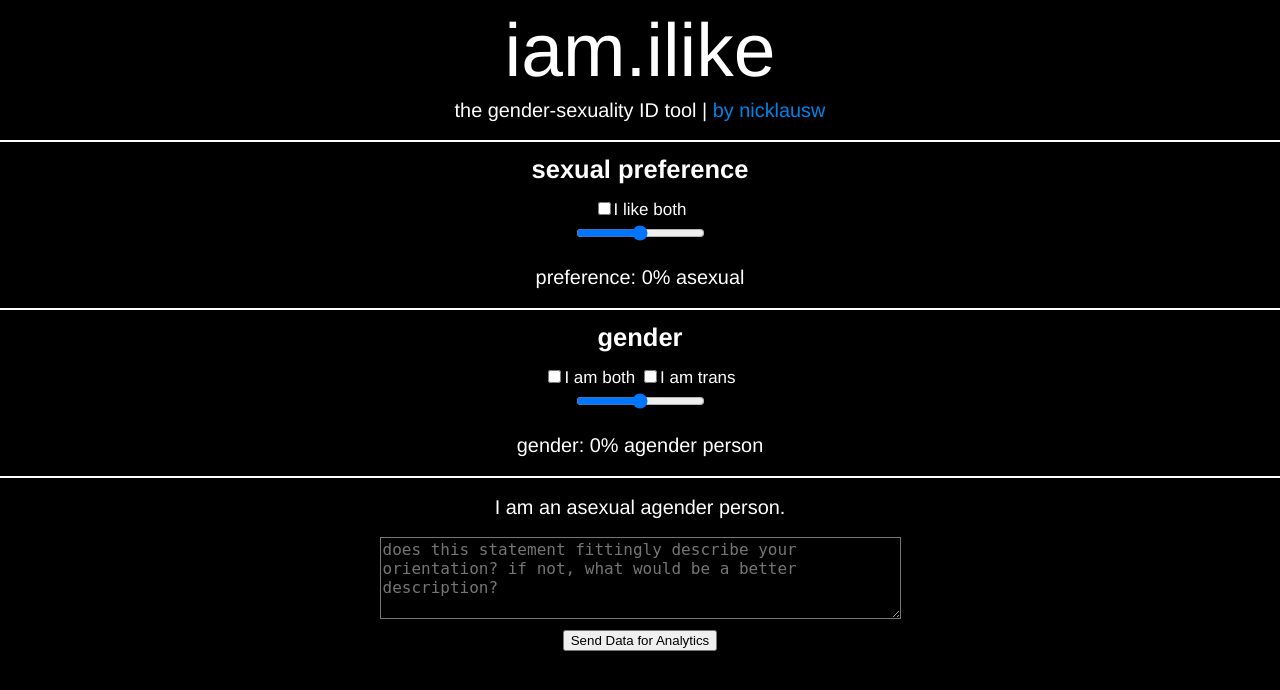
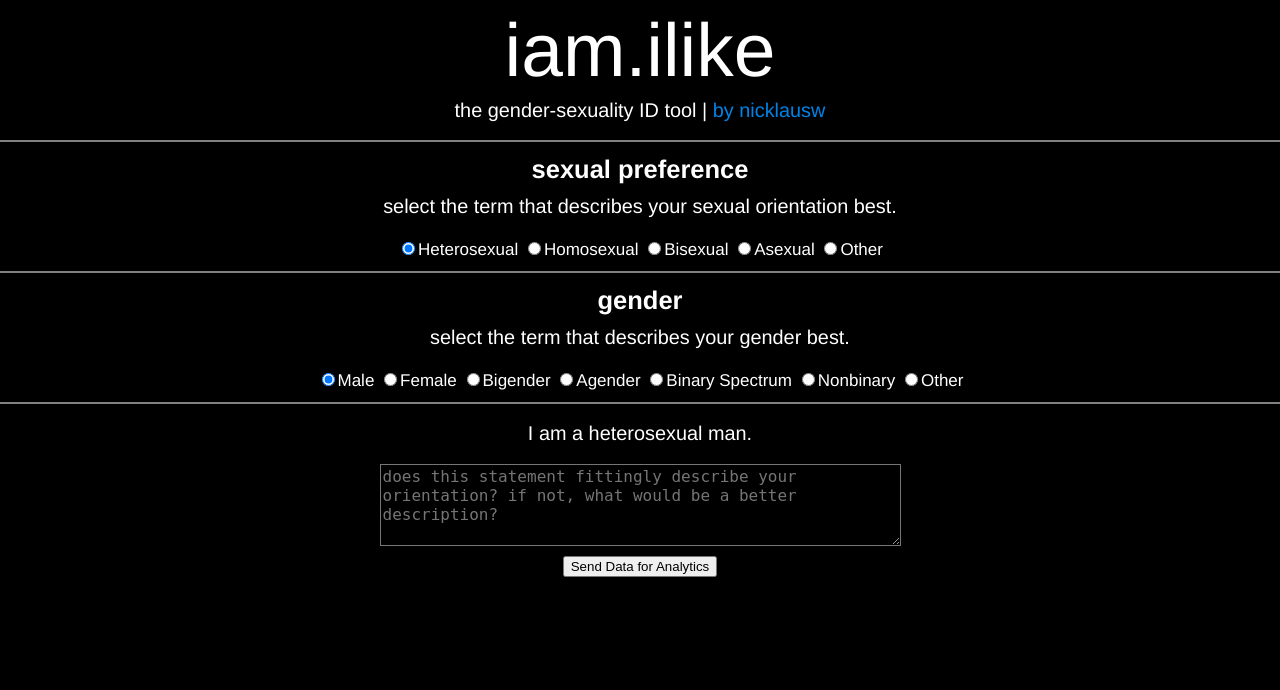
Before and after one commit to nicklausw/iam.ilike, a PHP site: page / in a window 1280 px wide. Shown: the top 690 px of the page. Run offline with PHP 8.4, Linux system fonts and the light colour scheme.

Commit message:
prettier page, more practical sql

```diff
--- a/index.php
+++ b/index.php
@@ -18,30 +18,53 @@
 
         <h3>the gender-sexuality ID tool | <a href="https://nicklausw.com/">by nicklausw</a></h3>
 
-        <hr style="border: 1px solid white;" />
+        <hr style="border: 1px solid grey;" />
 
         <h2>sexual preference</h2>
+        <h3>select the term that describes your sexual orientation best.</h3>
         <div>
-            <input type="checkbox" name="likesBothCheck" id="likesBoth"><label for="likesBoth">I like both</label>
+            <input type="radio" name="sexualityRadio" value="Heterosexual" id="heterosexualCheck"><label for="heterosexualCheck">Heterosexual</label>
+            <input type="radio" name="sexualityRadio" value="Homosexual" id="homosexualCheck"><label for="homosexualCheck">Homosexual</label>
+            <input type="radio" name="sexualityRadio" value="Bisexual" id="bisexualCheck"><label for="bisexualCheck">Bisexual</label>
+            <input type="radio" name="sexualityRadio" value="Asexual" id="asexualCheck"><label for="asexualCheck">Asexual</label>
+            <input type="radio" name="sexualityRadio" value="Other" id="otherSexCheck"><label for="otherSexCheck">Other</label>
         </div>
         <div id="sexBarDiv">
-            <input id="sexBar" name="sexBar" step="5" type="range" value="0" min="-100" max="100">
+            <h3>place your attraction to men/masculinity and women/femininity on the scale below.</h3>
+            <div id="sexBarColorDiv">
+                <input id="sexBar" name="sexBar" step="5" type="range" value="0" min="-95" max="95">
+            </div>
+            <h3 id="sexMessage">input sexual attraction on a spectrum from masculine to feminine...</h3>
         </div>
-        <h3 id="sexMessage">input sexual attraction on a spectrum from masculine to feminine...</h3>
+        <div id="otherSexDiv" style="display:none;">
+            <textarea maxlength="25" id="sexInfo" name="sexInfo" rows="4" cols="50" placeholder="please specify your sexuality."></textarea>
+        </div>
 
-        <hr style="border: 1px solid white;" />
+        <hr style="border: 1px solid grey;" />
 
         <h2>gender</h2>
+        <h3>select the term that describes your gender best.</h3>
         <div>
-            <input type="checkbox" name="bigenderCheck" id="isBoth"><label for="isBoth">I am both</label>
-            <input type="checkbox" name="transCheck" id="isTrans"><label for="isTrans">I am trans</label>
+            <input type="radio" name="genderRadio" value="Male" id="maleCheck"><label for="maleCheck">Male</label>
+            <input type="radio" name="genderRadio" value="Female" id="femaleCheck"><label for="femaleCheck">Female</label>
+            <input type="radio" name="genderRadio" value="Bigender" id="bigenderCheck"><label for="bigenderCheck">Bigender</label>
+            <input type="radio" name="genderRadio" value="Agender" id="agenderCheck"><label for="agenderCheck">Agender</label>
+            <input type="radio" name="genderRadio" value="Binary" id="binaryCheck"><label for="binaryCheck">Binary Spectrum</label>
+            <input type="radio" name="genderRadio" value="Nonbinary" id="nonbinaryCheck"><label for="nonbinaryCheck">Nonbinary</label>
+            <input type="radio" name="genderRadio" value="Other" id="otherGenderCheck"><label for="otherGenderCheck">Other</label>
         </div>
         <div id="genderBarDiv">
-            <input id="genderBar" name="genderBar" step="5" type="range" value="0" min="-100" max="100">
+            <h3>place your orientation from male/masculine to female/feminine on the scale below.</h3>
+            <div id="genderBarColorDiv">
+                <input id="genderBar" name="genderBar" step="5" type="range" value="0" min="-95" max="95">
+            </div>
+            <h3 id="genderMessage">input gender level on a spectrum from masculine to feminine...</h3>
         </div>
-        <h3 id="genderMessage">input gender level on a spectrum from masculine to feminine...</h3>
+        <div id="otherGenderDiv" style="display:none;">
+            <textarea maxlength="25" id="genderInfo" name="genderInfo" rows="4" cols="50" placeholder="please specify your gender."></textarea>
+        </div>
 
-        <hr style="border: 1px solid white;" />
+        <hr style="border: 1px solid grey;" />
         <h3 id="iama"></h3>
 
         <div>
@@ -56,25 +79,31 @@
 
     <?php
         if(isset($_POST['insert'])) {
-            $servername = "localhost";
-            $username = "u437327308_iamilikeuser";
-            $password = "HooteyBig6";
-            $dbname = "u437327308_iamilikedb";
+            $servername = "localhost"; //"localhost:3308";
+            $username = "u437327308_iamilikeuser"; //"root";
+            $password = "HooteyBig6"; //"";
+            $dbname = "u437327308_iamilikedb"; //"data";
 
             // Create connection
 
             $conn = new mysqli($servername, $username, $password, $dbname);
 
-            $likeboth = isset($_POST['likesBothCheck']);
-            $amboth = isset($_POST['bigenderCheck']);
-            $amtrans = isset($_POST['transCheck']);
-            $progress = $_POST['sexBar'];
-            $transprogress = $_POST['genderBar'];
-            $info = $_POST['info'];
+            $Sexuality = $_POST['sexualityRadio'];
+            $Gender = $_POST['genderRadio'];
+            $sexSpectrum = $_POST['sexBar'];
+            $genderSpectrum = $_POST['genderBar'];
+            $Feedback = $_POST['info'];
 
-            $sql = "INSERT INTO `NewData` (Bisexual, Bigender, Trans, Preference, Gender, Info) VALUES ('$likeboth', '$amboth', '$amtrans', '$progress', '$transprogress', '$info')";
+            if ($Sexuality === "Other") {
+                $Sexuality = $_POST['sexInfo'];
+            }
+            if ($Gender === "Other") {
+                $Gender = $_POST['genderInfo'];
+            }
 
-	        $conn->query($sql);
+            $sql = "INSERT INTO `NewData2` (Sexuality, Gender, sexSpectrum, genderSpectrum, Feedback) VALUES ('$Sexuality', '$Gender', '$sexSpectrum', '$genderSpectrum', '$Feedback')";
+            $conn->query($sql);
+            mysqli_close($conn);
         }
     ?>
 </html>
--- a/js/main.js
+++ b/js/main.js
@@ -4,68 +4,77 @@ function genderPerc() { return Math.round(document.getElementById("genderBar").v
 function sexPerc() { return Math.round(document.getElementById("sexBar").value); }
 
 // sexuality info.
-function isBigender() { return document.getElementById("isBoth").checked; }
-function isBisexual() { return document.getElementById("likesBoth").checked; }
-function isHetero() { return Math.sign(sexPerc()) !== Math.sign(genderPerc()); }
-function isHomo() { return Math.sign(sexPerc()) === Math.sign(genderPerc()); }
+function isBisexual() { return document.getElementById("bisexualCheck").checked; }
+function isAsexual() { return document.getElementById("asexualCheck").checked; }
+function isOtherSex() { return document.getElementById("otherSexCheck").checked; }
+function isHetero() { return document.getElementById("heterosexualCheck").checked; }
+function isHomo() { return document.getElementById("homosexualCheck").checked; }
 
 // gender/presentation info.
-function isTrans() { return document.getElementById("isTrans").checked; }
-function isMan() { return genderPerc() === -100; }
-function isWoman() { return genderPerc() === 100; }
+
+function isAgender() { return document.getElementById("agenderCheck").checked; }
+function isBigender() { return document.getElementById("bigenderCheck").checked; }
+//function isTrans() { return document.getElementById("isTrans").checked; }
+function isMan() { return document.getElementById("maleCheck").checked; }
+function isWoman() { return document.getElementById("femaleCheck").checked; }
+function isBinary() { return document.getElementById("binaryCheck").checked;}
+function isNonbinary() { return document.getElementById("nonbinaryCheck").checked; }
+function isOtherGender() { return document.getElementById("otherGenderCheck").checked; }
 function isMasc() { return genderPerc() < 0; }
 function isFem() { return genderPerc() > 0; }
 
-// takes a percentage from -100 to 100 and returns an appropriate HSL color.
+// takes a percentage from -95 to 95 and returns an appropriate HSL color.
 // from blue to black to pink.
 function getColor(val) {
-    // difference from 0 to 100 should be reduced from 0 to 30
-    var hue = 280 + (val * (30/100));
-    // for lighting, 0 to 100 becomes 0 to 60%
-    var lighting = Math.abs(val * .6);
+    // difference from 0 to 95 should be reduced from 0 to 30
+    var hue = 280 + (val * (30/95));
+    // for lighting, 0 to 95 becomes 0 to 60%
+    var lighting = Math.abs(val * (60/95));
     return "hsl("+hue+", 80%, "+lighting+"%)";
 }
 
 function sexName() {
-    if(isBisexual()) {
-        return " bisexual";
-    } else if(sexPerc() === 0) {
-        return "n asexual";
-     } else if(isBigender() || genderPerc() === 0) {
-        if(sexPerc() < 0) {
-            return "n androsexual";
+    if(isHetero()) return " heterosexual";
+    else if(isHomo()) return " homosexual";
+    else if(isBisexual()) return " bisexual";
+    else if(isAsexual()) return "n asexual";
+    else if(isOtherSex()) {
+        if(document.getElementById("sexInfo").value != "") {
+            return "(n) " + document.getElementById("sexInfo").value;
         } else {
-            return " gynesexual";
+            return " ???";
         }
-    } else if(isHetero()) {
-        return " heterosexual";
-    } else if(isHomo()) {
-        return " homosexual";
     }
+    return "???";
 }
 
 function genderName() {
     if(isBigender()) {
         return "bigendered person";
+    } else if(isAgender()) {
+        return "genderless person";
     } else if(isMan()) {
-        if(isTrans()) {
-            return "transman";
+        return "man";
+    } else if(isWoman()) {
+        return "woman";
+    } else if(isNonbinary()) {
+        return "nonbinary person";
+    } else if(isBinary()) {
+        if(isMasc()) {
+            return "masculine person";
+        } else if(isFem()) {
+            return "feminine person";
         } else {
-            return "man";
+            return "person";
         }
-    } else if(isWoman()) {
-        if(isTrans()) {
-            return "transwoman";
+    } else if(isOtherGender()) {
+        if(document.getElementById("sexInfo").value != "") {
+            return document.getElementById("genderInfo").value;
         } else {
-            return "woman";
+            return "???";
         }
-    } else if(isMasc()) {
-        return "masculine person";
-    } else if(isFem()) {
-        return "feminine person";
-    } else {
-        return "agender person";
     }
+    return "???";
 }
 
 function letemknow() {
@@ -78,8 +87,8 @@ function iAmA() {
 
 function sexInput() {
     // we want to get a preference viewed differently from sexName().
-    var pref = "asexual";
-    document.getElementById("sexBarDiv").style.backgroundColor = getColor(sexPerc());
+    var pref = "neutral";
+    document.getElementById("sexBarColorDiv").style.backgroundColor = getColor(sexPerc());
     if (sexPerc() < 0) {
         pref = "masculine";
     } else if (sexPerc() > 0) {
@@ -90,21 +99,13 @@ function sexInput() {
     } else if(sexPerc() === 100) {
         pref = "women";
     }
-    var bisexual = "";
-    if(isBisexual()) {
-        bisexual = " (bisexual)";
-        if(pref === "asexual") pref = "neutral";
-        if(sexPerc() === -100 || sexPerc() === 100) {
-            pref = pref + "(?)";
-        }
-    }
     // print preference rounded to 2 decimal places
-    document.getElementById("sexMessage").innerHTML = "preference: " + Math.abs(sexPerc()) + "% " + pref + bisexual;
+    document.getElementById("sexMessage").innerHTML = "preference: " + Math.abs(sexPerc()) + "% " + pref;
     iAmA();
 }
 
 function genderInput() {
-    document.getElementById("genderBarDiv").style.backgroundColor = getColor(genderPerc());
+    document.getElementById("genderBarColorDiv").style.backgroundColor = getColor(genderPerc());
     if(isBigender()) {
         document.getElementById("genderMessage").innerHTML = "gender: bigender";
     } else {
@@ -113,30 +114,58 @@ function genderInput() {
     iAmA();
 }
 
+function noSexSpectrum() {
+    document.getElementById("sexBarDiv").style.display = "none";
+    document.getElementById("otherSexDiv").style.display = "none";
+    sexInput();
+}
+
+function noGenderSpectrum() {
+    document.getElementById("genderBarDiv").style.display = "none";
+    document.getElementById("otherGenderDiv").style.display = "none";
+    genderInput();
+}
+
 $(document).ready(function() {
     document.getElementById("sexBar").oninput = sexInput;
-    document.getElementById("likesBoth").oninput = function() {
+    document.getElementById("homosexualCheck").oninput = noSexSpectrum;
+    document.getElementById("heterosexualCheck").oninput = noSexSpectrum;
+    document.getElementById("asexualCheck").oninput = noSexSpectrum;
+    document.getElementById("bisexualCheck").oninput = function() {
         document.getElementById("sexBarDiv").style.display = "block";
+        document.getElementById("otherSexDiv").style.display = "none";
+        sexInput();
+    };
+    document.getElementById("otherSexCheck").oninput = function() {
+        document.getElementById("sexBarDiv").style.display = "none";
+        document.getElementById("otherSexDiv").style.display = "block";
         sexInput();
     };
 
     document.getElementById("genderBar").oninput = genderInput;
-    document.getElementById("isBoth").oninput = function() {
-        if(isBigender()) { // if checked yes
-            document.getElementById("genderBarDiv").style.display = "none";
-        } else {
-            document.getElementById("genderBarDiv").style.display = "block";
-        }
+    document.getElementById("maleCheck").oninput = noGenderSpectrum;
+    document.getElementById("femaleCheck").oninput = noGenderSpectrum;
+    document.getElementById("bigenderCheck").oninput = noGenderSpectrum;
+    document.getElementById("agenderCheck").oninput = noGenderSpectrum;
+    document.getElementById("nonbinaryCheck").oninput = noGenderSpectrum;
+    document.getElementById("binaryCheck").oninput = function() {
+        document.getElementById("genderBarDiv").style.display = "block";
+        document.getElementById("otherGenderDiv").style.display = "none";
         genderInput();
     };
-    document.getElementById("isTrans").oninput = function() {
+    document.getElementById("otherGenderCheck").oninput = function() {
+        document.getElementById("genderBarDiv").style.display = "none";
+        document.getElementById("otherGenderDiv").style.display = "block";
         genderInput();
     };
+
+    document.getElementById("sexInfo").oninput = iAmA;
+    document.getElementById("genderInfo").oninput = iAmA;
+
     document.getElementById("sexBar").value = 0;
     document.getElementById("genderBar").value = 0;
-    document.getElementById("isBoth").checked = false;
-    document.getElementById("likesBoth").checked = false;
-    document.getElementById("isTrans").checked = false;
-    sexInput(); genderInput();
+    document.getElementById("heterosexualCheck").checked = true;
+    document.getElementById("maleCheck").checked = true;
+    noSexSpectrum(); noGenderSpectrum();
     $('#page').fadeIn(1000);
 });
```
